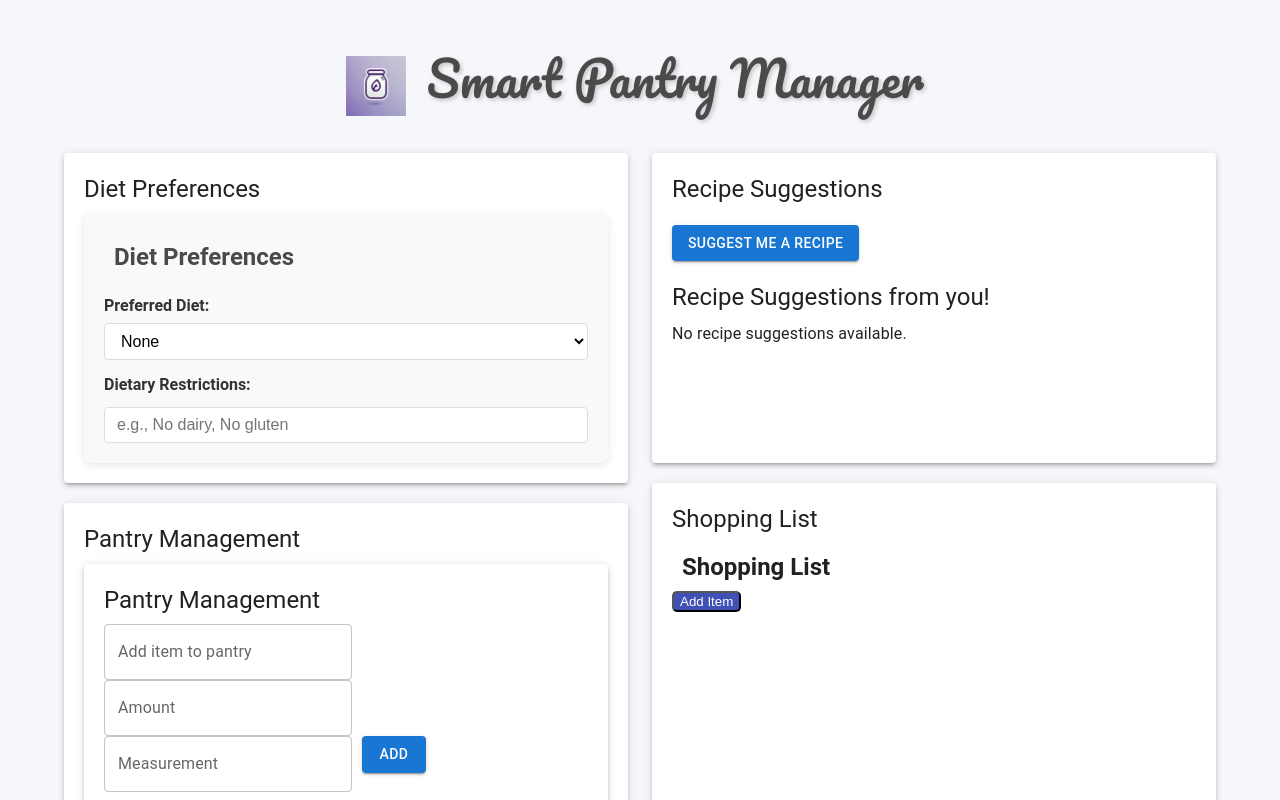
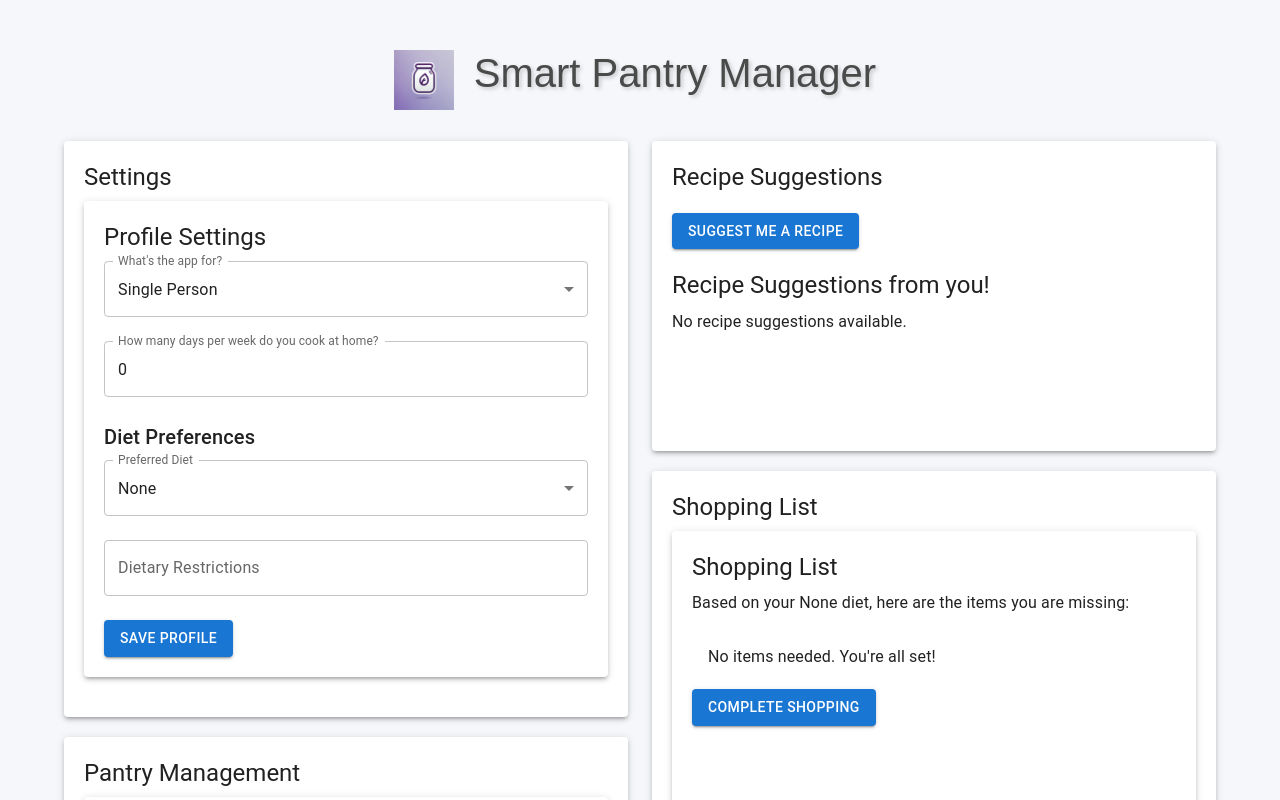
Before and after one commit to majidsadri/smart-pantry, a React (Create React App) app: page / in a window 1280 px wide. Shown: the top 800 px of the page. Built offline with nearby package versions, Linux system fonts and the light colour scheme; data requests are answered from the project's data file.

Commit message:
added diet preffered and chatgpt

```diff
--- a/db.json
+++ b/db.json
@@ -29,6 +29,12 @@
       "name": "Salt",
       "amount": "2",
       "measurement": "units"
+    },
+    {
+      "id": "6f55",
+      "name": "Oranges",
+      "amount": "3",
+      "measurement": "units"
     }
   ],
   "recipes": [
--- a/src/App.js
+++ b/src/App.js
@@ -1,7 +1,7 @@
 import React, { useState } from "react";
 import { Container, Typography, Grid, Paper } from "@mui/material";
 import Pantry from "./components/Pantry/Pantry";
-import DietPreferences from "./components/DietPreferences/DietPreferences";
+import Profile from "./components/Profile/Profile"; // Assuming the Profile includes diet preferences
 import RecipeSuggestions from "./components/RecipeSuggestions/RecipeSuggestions";
 import ShoppingList from "./components/ShoppingList/ShoppingList";
 import "./App.css"; // Make sure the custom CSS file is linked properly
@@ -20,7 +20,7 @@ function App() {
     setPantryItems(items);
   };
 
-  // Handler to update diet preferences from the DietPreferences component
+  // Handler to update diet preferences from the Profile component
   const updateDietPreferences = (diet, restrictions) => {
     setDietPreferences({ diet, restrictions });
   };
@@ -45,9 +45,9 @@ function App() {
           variant="h3"
           gutterBottom
           style={{
-            fontFamily: "'Pacifico', cursive",
+            fontFamily: "'Arial', sans-serif",
             color: "#4A4A4A",
-            fontSize: "3rem",
+            fontSize: "2.5rem",
           }}
         >
           Smart Pantry Manager
@@ -56,14 +56,14 @@ function App() {
 
       {/* Main Grid with Two Columns */}
       <Grid container spacing={3}>
-        {/* Left Column: Diet Preferences and Pantry Management */}
+        {/* Left Column: Profile (with Diet Preferences) and Pantry Management */}
         <Grid item xs={12} md={6}>
-          {/* Diet Preferences Section */}
+          {/* Profile Section */}
           <Paper elevation={3} style={{ padding: "20px", marginBottom: "20px", minHeight: "270px" }}>
             <Typography variant="h5" align="left" gutterBottom>
-              Diet Preferences
+              Settings
             </Typography>
-            <DietPreferences updateDietPreferences={updateDietPreferences} />
+            <Profile updateDietPreferences={updateDietPreferences} />
           </Paper>
 
           {/* Pantry Management Section */}
@@ -93,7 +93,10 @@ function App() {
             <Typography variant="h5" align="left" gutterBottom>
               Shopping List
             </Typography>
-            <ShoppingList />
+            <ShoppingList
+              pantryItems={pantryItems}
+              dietPreferences={dietPreferences}
+            />
           </Paper>
         </Grid>
       </Grid>
--- /dev/null
+++ b/src/components/Profile/Profile.css
@@ -0,0 +1,7 @@
+.profile-container {
+    margin: 20px 0;
+  }
+
+  .profile-title {
+    margin-bottom: 20px;
+  }
--- /dev/null
+++ b/src/components/Profile/Profile.js
@@ -0,0 +1,115 @@
+import React, { useState } from "react";
+import { Paper, TextField, Button, MenuItem, Typography, Grid } from "@mui/material";
+import "./Profile.css"; // Optional if you want custom styles
+
+const Profile = ({ updateProfile, updateDietPreferences }) => {
+  const [purpose, setPurpose] = useState("Single");
+  const [familyMembers, setFamilyMembers] = useState(1);
+  const [diet, setDiet] = useState("None");
+  const [restrictions, setRestrictions] = useState("");
+  const [cookDays, setCookDays] = useState(0);
+
+  const handleProfileSubmit = () => {
+    const profileData = {
+      purpose,
+      familyMembers: purpose === "Family" ? familyMembers : 1, // Only consider family size for family type
+      cookDays,
+    };
+    updateProfile(profileData);
+  };
+
+  const handleDietChange = (e) => {
+    setDiet(e.target.value);
+    updateDietPreferences(e.target.value, restrictions);
+  };
+
+  const handleRestrictionsChange = (e) => {
+    setRestrictions(e.target.value);
+    updateDietPreferences(diet, e.target.value);
+  };
+
+  return (
+    <Paper elevation={3} style={{ padding: "20px", marginBottom: "20px" }}>
+      <Typography variant="h5" gutterBottom>
+        Profile Settings
+      </Typography>
+      <Grid container spacing={3}>
+        {/* Purpose of the app */}
+        <Grid item xs={12}>
+          <TextField
+            select
+            label="What's the app for?"
+            value={purpose}
+            onChange={(e) => setPurpose(e.target.value)}
+            fullWidth
+          >
+            <MenuItem value="Single">Single Person</MenuItem>
+            <MenuItem value="Couple">Couple</MenuItem>
+            <MenuItem value="Family">Family</MenuItem>
+          </TextField>
+        </Grid>
+
+        {/* Number of family members (if purpose is Family) */}
+        {purpose === "Family" && (
+          <Grid item xs={12}>
+            <TextField
+              label="How many people in your family?"
+              type="number"
+              value={familyMembers}
+              onChange={(e) => setFamilyMembers(e.target.value)}
+              fullWidth
+            />
+          </Grid>
+        )}
+
+        {/* How many days per week do you cook at home */}
+        <Grid item xs={12}>
+          <TextField
+            label="How many days per week do you cook at home?"
+            type="number"
+            value={cookDays}
+            onChange={(e) => setCookDays(e.target.value)}
+            fullWidth
+          />
+        </Grid>
+
+        {/* Diet Preferences */}
+        <Grid item xs={12}>
+          <Typography variant="h6" gutterBottom>
+            Diet Preferences
+          </Typography>
+          <TextField
+            select
+            label="Preferred Diet"
+            value={diet}
+            onChange={handleDietChange}
+            fullWidth
+          >
+            <MenuItem value="None">None</MenuItem>
+            <MenuItem value="Vegan">Vegan</MenuItem>
+            <MenuItem value="Keto">Keto</MenuItem>
+            <MenuItem value="Low-Carb">Low-Carb</MenuItem>
+          </TextField>
+        </Grid>
+
+        <Grid item xs={12}>
+          <TextField
+            label="Dietary Restrictions"
+            value={restrictions}
+            onChange={handleRestrictionsChange}
+            placeholder="e.g., No dairy, No gluten"
+            fullWidth
+          />
+        </Grid>
+
+        <Grid item xs={12}>
+          <Button variant="contained" color="primary" onClick={handleProfileSubmit}>
+            Save Profile
+          </Button>
+        </Grid>
+      </Grid>
+    </Paper>
+  );
+};
+
+export default Profile;
--- a/src/components/RecipeSuggestions/RecipeSuggestions.js
+++ b/src/components/RecipeSuggestions/RecipeSuggestions.js
@@ -1,7 +1,7 @@
 import React, { useState } from "react";
 import { Typography, CircularProgress, Button } from "@mui/material";
 
-const RecipeSuggestions = ({ pantryItems, dietPreferences }) => {
+const RecipeSuggestions = ({ pantryItems, dietPreferences, profile }) => {
   const [recipes, setRecipes] = useState([]); // Store all the recipes
   const [currentRecipeIndex, setCurrentRecipeIndex] = useState(0); // Track current recipe
   const [loading, setLoading] = useState(false);
@@ -18,6 +18,7 @@ const RecipeSuggestions = ({ pantryItems, dietPreferences }) => {
         pantry: pantryItems,
         diet: dietPreferences.diet,
         restrictions: dietPreferences.restrictions,
+        profile: profile, // Include profile information in the request
       }),
     })
       .then((response) => response.json())
@@ -44,26 +45,15 @@ const RecipeSuggestions = ({ pantryItems, dietPreferences }) => {
 
   const handleDislike = () => {
     if (currentRecipeIndex < recipes.length - 1) {
-      setCurrentRecipeIndex(prevIndex => {
-        console.log("Current Index:", prevIndex); // Debug: log current index
-        console.log("Recipes Length:", recipes.length); // Debug: log total recipes
-        return prevIndex + 1;
-      });
+      setCurrentRecipeIndex((prevIndex) => prevIndex + 1);
     } else {
       alert("No more recipes to show.");
     }
   };
 
-
   return (
     <div style={{ marginTop: "20px" }}>
-
-<Button
-        variant="contained"
-        color="primary"
-        onClick={fetchSuggestions}
-        style={{ marginBottom: "20px" }}
-      >
+      <Button variant="contained" color="primary" onClick={fetchSuggestions} style={{ marginBottom: "20px" }}>
         Suggest me a recipe
       </Button>
 
@@ -71,23 +61,16 @@ const RecipeSuggestions = ({ pantryItems, dietPreferences }) => {
         Recipe Suggestions from you!
       </Typography>
 
-
       {loading ? (
         <CircularProgress />
       ) : recipes.length > 0 ? (
         <div>
           {recipes[currentRecipeIndex] && (
             <>
-              <Typography
-                variant="h6"
-                style={{ fontWeight: "bold", color: "#3f51b5" }}
-              >
+              <Typography variant="h6" style={{ fontWeight: "bold", color: "#3f51b5" }}>
                 {recipes[currentRecipeIndex].title}
               </Typography>
-              <Typography
-                variant="body1"
-                style={{ whiteSpace: "pre-line", marginTop: "10px" }}
-              >
+              <Typography variant="body1" style={{ whiteSpace: "pre-line", marginTop: "10px" }}>
                 {recipes[currentRecipeIndex].instructions}
               </Typography>
             </>
@@ -96,11 +79,7 @@ const RecipeSuggestions = ({ pantryItems, dietPreferences }) => {
             <Button variant="contained" color="primary" onClick={handleLike}>
               Like
             </Button>
-            <Button
-              variant="contained"
-              color="secondary"
-              onClick={handleDislike}
-            >
+            <Button variant="contained" color="secondary" onClick={handleDislike}>
               Dislike
             </Button>
           </div>
@@ -112,6 +91,4 @@ const RecipeSuggestions = ({ pantryItems, dietPreferences }) => {
   );
 };
 
-
-
 export default RecipeSuggestions;
--- a/src/components/ShoppingList/ShoppingList.js
+++ b/src/components/ShoppingList/ShoppingList.js
@@ -1,27 +1,53 @@
-// src/components/ShoppingList/ShoppingList.js
-import React, { useState } from "react";
+import React, { useState, useEffect } from "react";
+import { Typography, Paper, Button, List, ListItem, ListItemText } from "@mui/material";
 import "./ShoppingList.css";
 
-const ShoppingList = () => {
+const dietItems = {
+  Vegan: ["tofu", "vegetables", "fruits", "lentils", "beans", "nuts", "seeds"],
+  Keto: ["meat", "fish", "eggs", "butter", "cheese", "avocado", "olive oil"],
+  "Low-Carb": ["meat", "fish", "eggs", "leafy greens", "nuts", "berries"],
+  None: [], // No specific diet, so no specific requirements
+};
+
+const ShoppingList = ({ pantryItems, dietPreferences }) => {
   const [shoppingList, setShoppingList] = useState([]);
 
-  const addToList = () => {
-    const newItem = prompt("Enter an item to add to the shopping list:");
-    if (newItem) {
-      setShoppingList([...shoppingList, newItem]);
-    }
-  };
+  // Generate shopping list based on missing items from the pantry
+  useEffect(() => {
+    const generateShoppingList = () => {
+      const requiredItems = dietItems[dietPreferences.diet] || [];
+      const missingItems = requiredItems.filter(item => !pantryItems.includes(item));
+      setShoppingList(missingItems);
+    };
+
+    generateShoppingList();
+  }, [pantryItems, dietPreferences]);
 
   return (
-    <div className="shopping-list">
-      <h2>Shopping List</h2>
-      <button onClick={addToList}>Add Item</button>
-      <ul>
-        {shoppingList.map((item, index) => (
-          <li key={index}>{item}</li>
-        ))}
-      </ul>
-    </div>
+    <Paper elevation={3} style={{ padding: "20px", minHeight: "300px" }}>
+      <Typography variant="h5" gutterBottom>
+        Shopping List
+      </Typography>
+      <Typography variant="body1" style={{ marginBottom: "10px" }}>
+        Based on your {dietPreferences.diet} diet, here are the items you are missing:
+      </Typography>
+      <List>
+        {shoppingList.length > 0 ? (
+          shoppingList.map((item, index) => (
+            <ListItem key={index}>
+              <ListItemText primary={item} />
+            </ListItem>
+          ))
+        ) : (
+          <ListItem>
+            <ListItemText primary="No items needed. You're all set!" />
+          </ListItem>
+        )}
+      </List>
+      <Button variant="contained" color="primary" onClick={() => alert("You can now shop!")}>
+        Complete Shopping
+      </Button>
+    </Paper>
   );
 };
 
```
